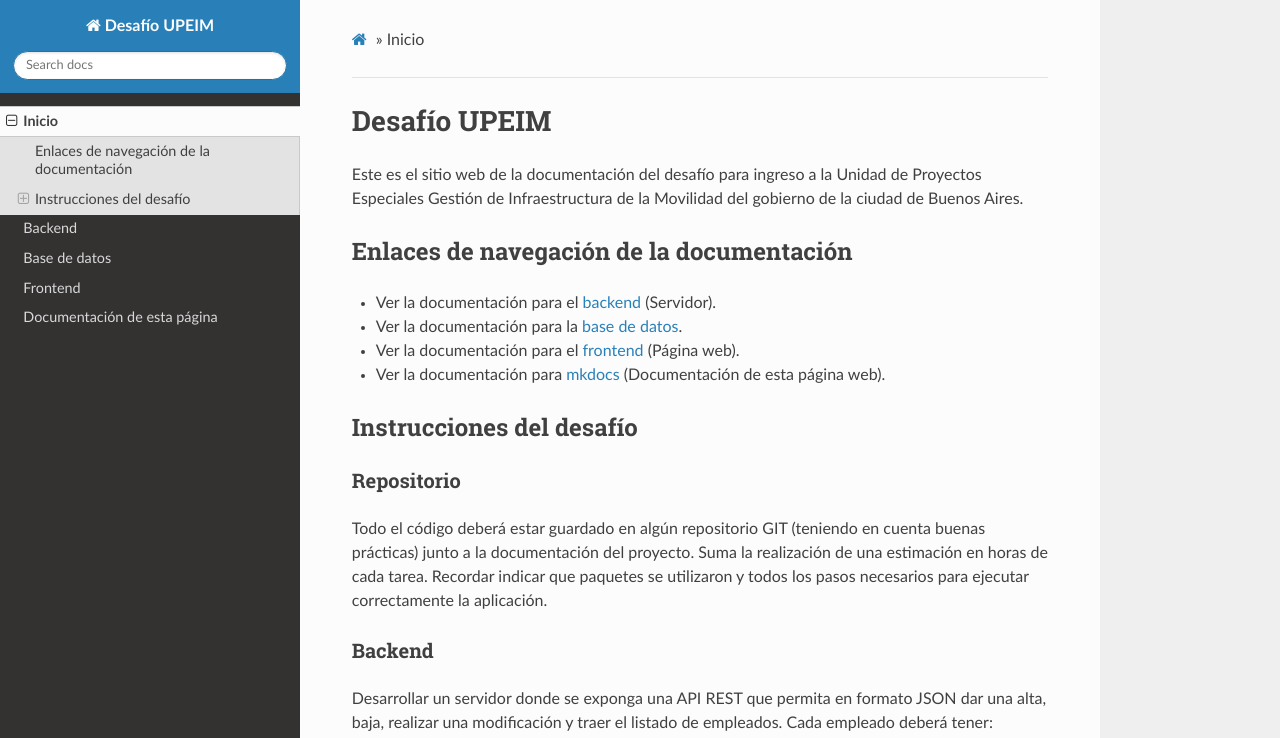
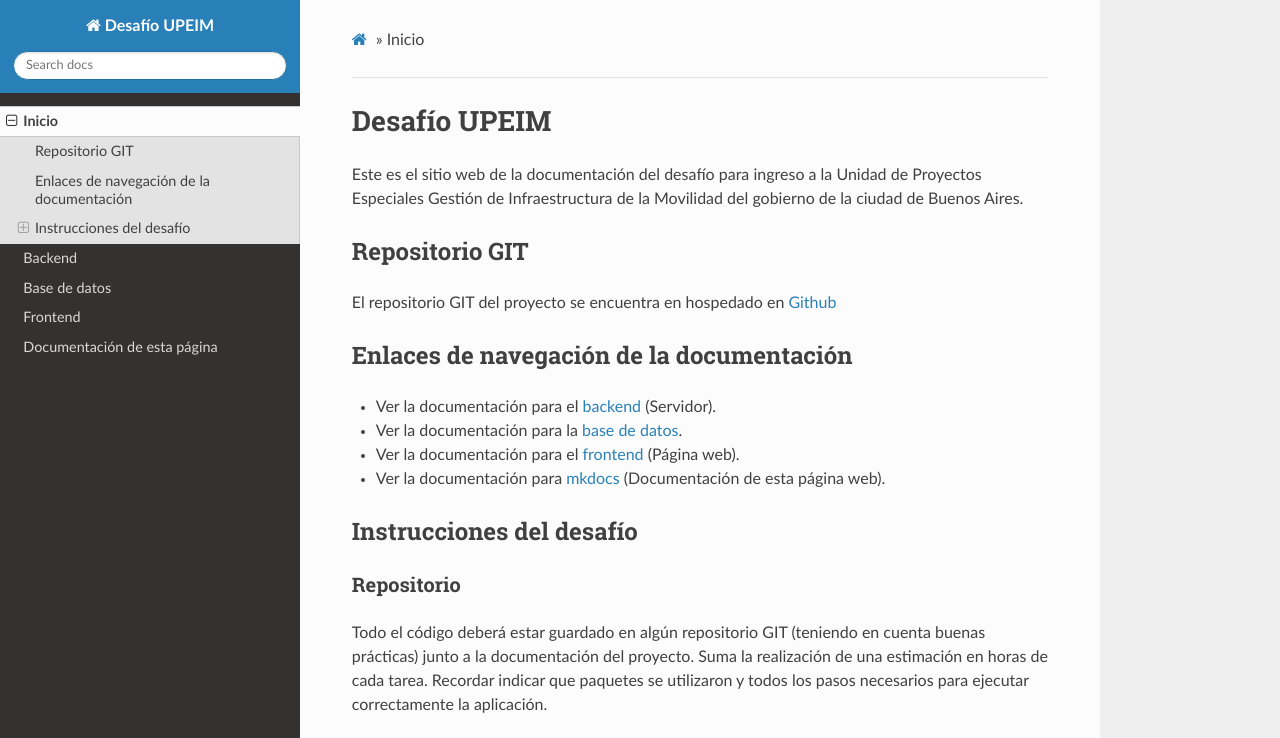
Before and after one commit to BloodSharp/BloodSharp.github.io, a plain HTML site: page UPEIM/index.html in a window 1280 px wide. Shown: the top 738 px of the page. Drawn offline with nearby package versions, Linux system fonts and the light colour scheme.

Commit message:
Updated git repository link

```diff
--- a/UPEIM/index.html
+++ b/UPEIM/index.html
@@ -43,6 +43,8 @@
               <ul class="current">
                 <li class="toctree-l1 current"><a class="reference internal current" href=".">Inicio</a>
     <ul class="current">
+    <li class="toctree-l2"><a class="reference internal" href="#repositorio-git">Repositorio GIT</a>
+    </li>
     <li class="toctree-l2"><a class="reference internal" href="#enlaces-de-navegacion-de-la-documentacion">Enlaces de navegación de la documentación</a>
     </li>
     <li class="toctree-l2"><a class="reference internal" href="#instrucciones-del-desafio">Instrucciones del desafío</a>
@@ -103,6 +105,8 @@
 
                 <h1 id="desafio-upeim">Desafío UPEIM</h1>
 <p>Este es el sitio web de la documentación del desafío para ingreso a la Unidad de Proyectos Especiales Gestión de Infraestructura de la Movilidad del gobierno de la ciudad de Buenos Aires.</p>
+<h2 id="repositorio-git">Repositorio GIT</h2>
+<p>El repositorio GIT del proyecto se encuentra en hospedado en <a href="https://github.com/BloodSharp/Desafio-UPEIM">Github</a></p>
 <h2 id="enlaces-de-navegacion-de-la-documentacion">Enlaces de navegación de la documentación</h2>
 <ul>
 <li>Ver la documentación para el <a href="backend/">backend</a> (Servidor).</li>
@@ -189,5 +193,5 @@ código desarrollado.</p>
 
 <!--
 MkDocs version : 1.3.1
-Build Date UTC : 2022-08-29 13:13:42.713371+00:00
+Build Date UTC : 2022-08-29 13:17:11.564651+00:00
 -->
```
Also changed, not shown: UPEIM/search/search_index.json (+1 -1 lines), 1 other file.
